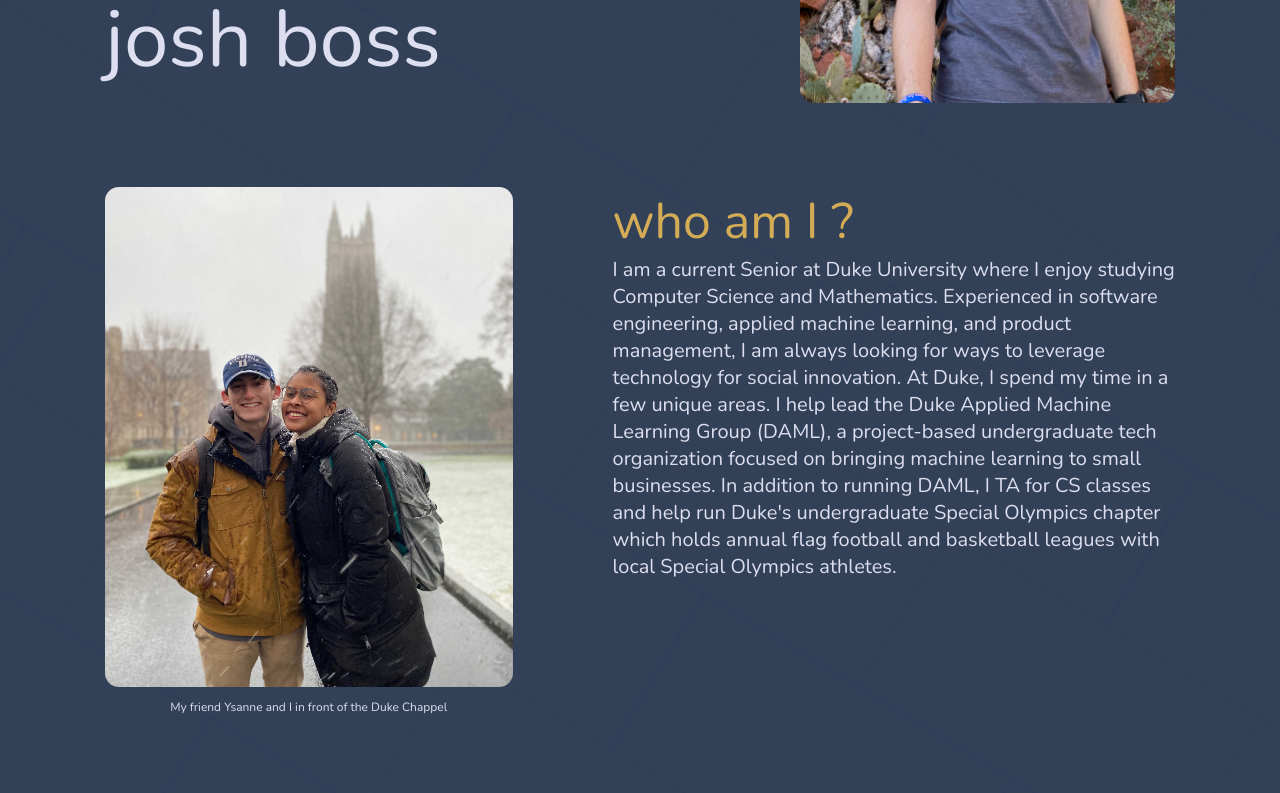
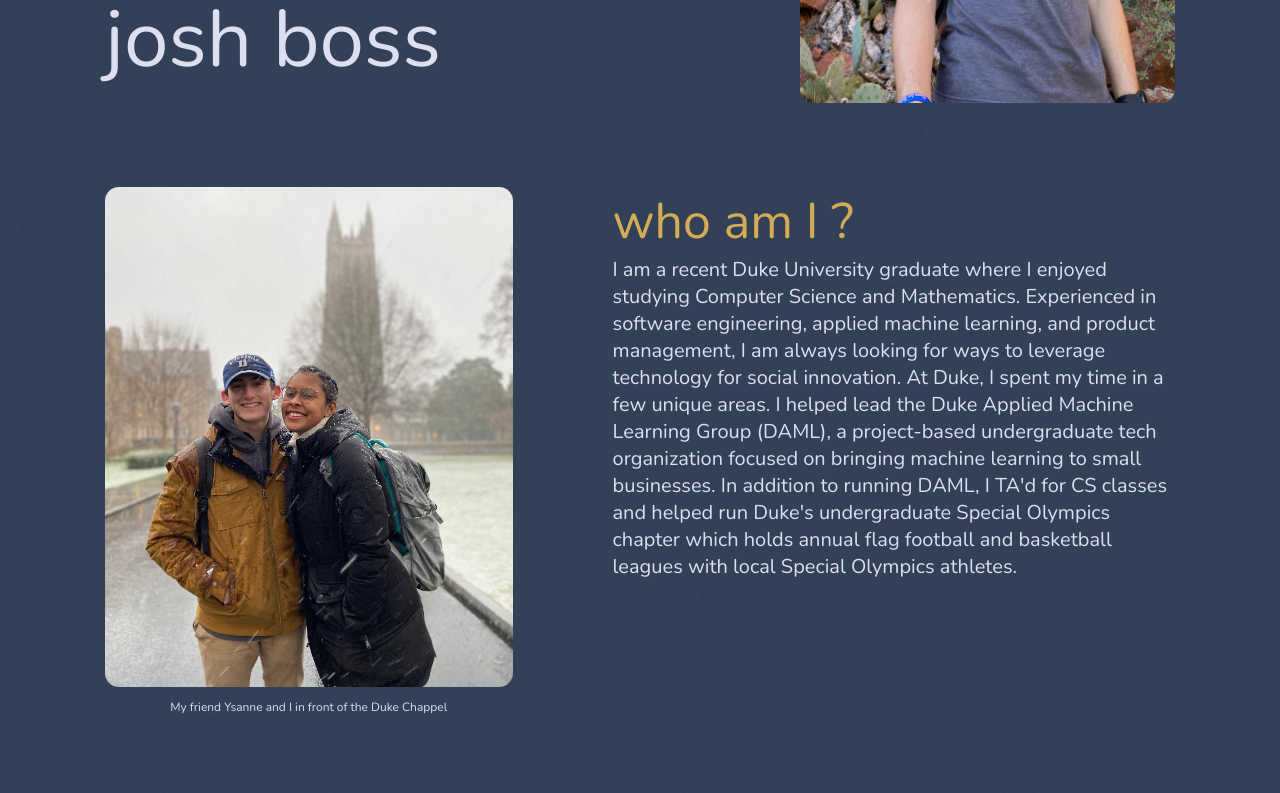
Before and after one commit to jsboss5/My-Website, a React (Create React App) app: page /#/about in a window 1280 px wide. Shown: the part 515-1308 px from the top of the page. Built offline with nearby package versions, Linux system fonts and the light colour scheme.

Commit message:
change about me opening paragraph

```diff
--- a/src/js/Pages/AboutPage.jsx
+++ b/src/js/Pages/AboutPage.jsx
@@ -96,7 +96,7 @@ const AboutPage = ({
           <div className="about-me-content-one-wrapper">
             <h2 className="subtitle">who am I ?</h2>
             <p className="about-me-content">
-              I am a current Senior at Duke University where I enjoy studying Computer Science and Mathematics. Experienced in software engineering, applied machine learning, and product management, I am always looking for ways to leverage technology for social innovation. At Duke, I spend my time in a few unique areas. I help lead the Duke Applied Machine Learning Group (DAML), a project-based undergraduate tech organization focused on bringing machine learning to small businesses. In addition to running DAML, I TA for CS classes and help run Duke's undergraduate Special Olympics chapter which holds annual flag football and basketball leagues with local Special Olympics athletes.
+              I am a recent Duke University graduate where I enjoyed studying Computer Science and Mathematics. Experienced in software engineering, applied machine learning, and product management, I am always looking for ways to leverage technology for social innovation. At Duke, I spent my time in a few unique areas. I helped lead the Duke Applied Machine Learning Group (DAML), a project-based undergraduate tech organization focused on bringing machine learning to small businesses. In addition to running DAML, I TA'd for CS classes and helped run Duke's undergraduate Special Olympics chapter which holds annual flag football and basketball leagues with local Special Olympics athletes.
             </p>
           </div>
         }
```
Also changed, not shown: 28 other files (tests, documents, lock files or other folders).
